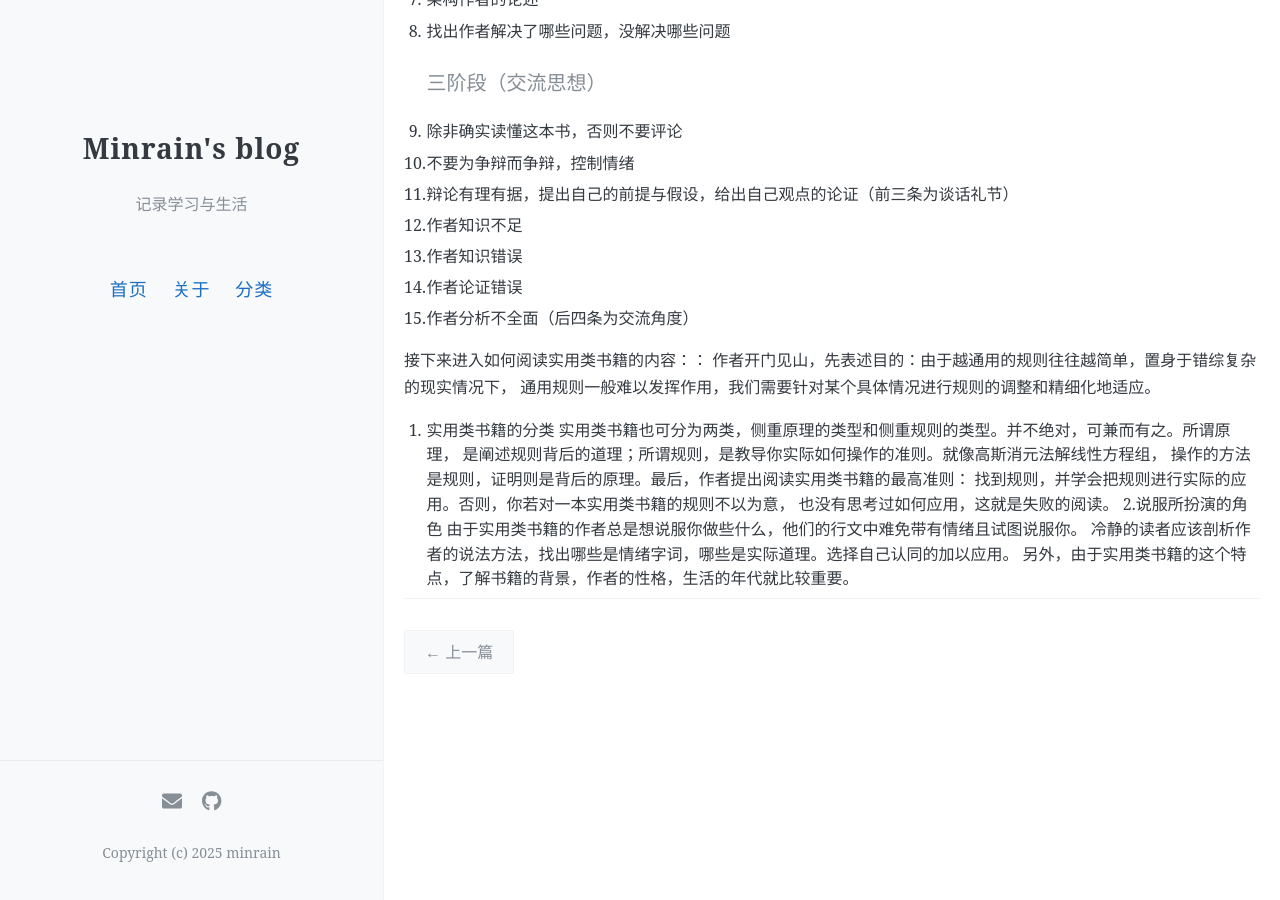
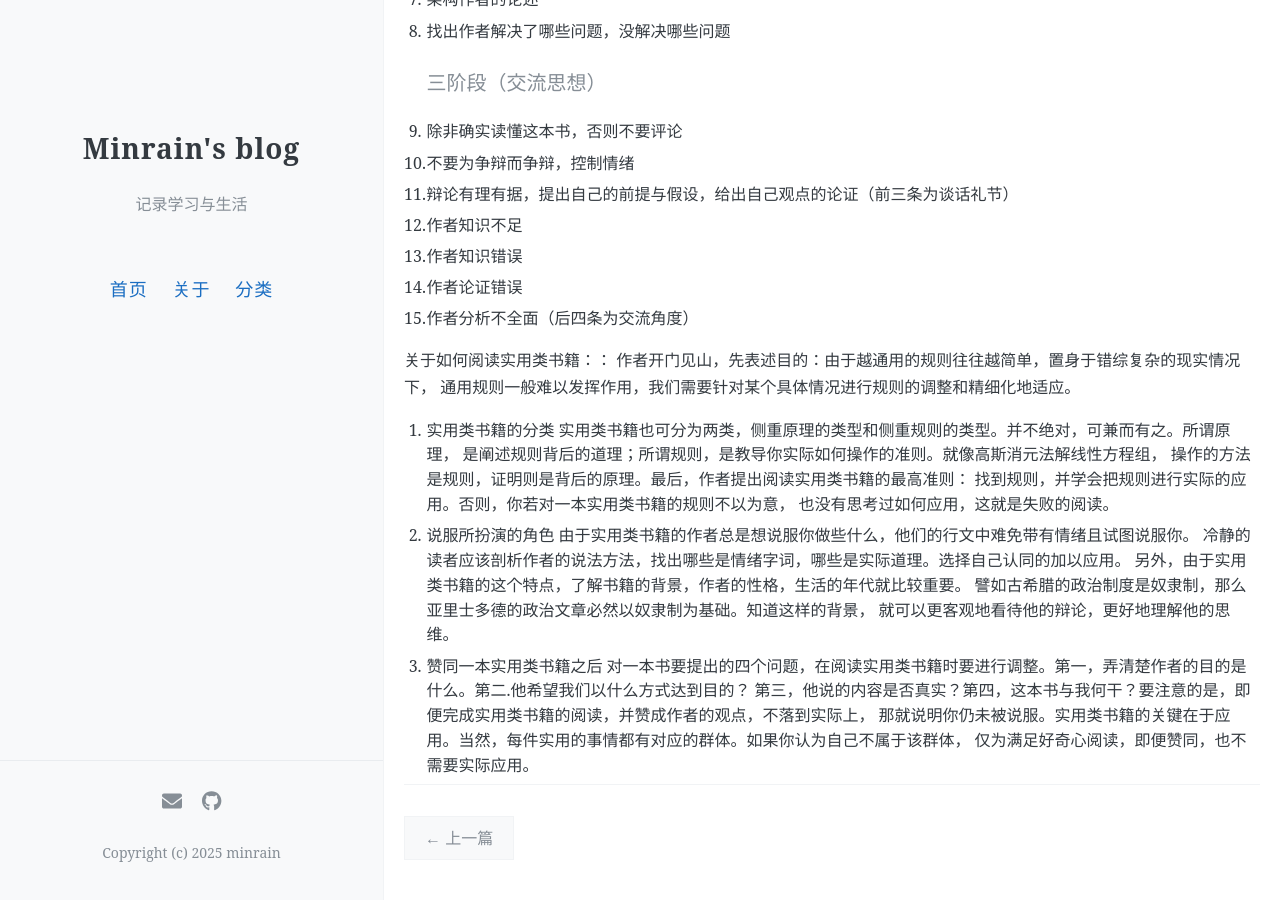
Before and after one commit to 7kmRunner/7kmRunner.github.io, a Jekyll site: the page built from _posts/2025-7-13-如何阅读一本书读书笔记(6).md, in a window 1280 px wide and 900 px high, scrolled down 549 px. Built offline with Jekyll 4.4.1, drawn with Linux system fonts in a browser that asks for light colours.

Commit message:
Update 2025-7-13-如何阅读一本书读书笔记(6).md

```diff
--- a/_posts/2025-7-13-如何阅读一本书读书笔记(6).md
+++ b/_posts/2025-7-13-如何阅读一本书读书笔记(6).md
@@ -27,7 +27,7 @@ author: Minrain
 14. 作者论证错误
 15. 作者分析不全面（后四条为交流角度）
 
-接下来进入如何阅读实用类书籍的内容：：
+关于如何阅读实用类书籍：：
 作者开门见山，先表述目的：由于越通用的规则往往越简单，置身于错综复杂的现实情况下，
 通用规则一般难以发挥作用，我们需要针对某个具体情况进行规则的调整和精细化地适应。
 1. 实用类书籍的分类
@@ -36,7 +36,14 @@ author: Minrain
 操作的方法是规则，证明则是背后的原理。最后，作者提出阅读实用类书籍的最高准则：
 找到规则，并学会把规则进行实际的应用。否则，你若对一本实用类书籍的规则不以为意，
 也没有思考过如何应用，这就是失败的阅读。
-2.说服所扮演的角色
+2. 说服所扮演的角色
 由于实用类书籍的作者总是想说服你做些什么，他们的行文中难免带有情绪且试图说服你。
 冷静的读者应该剖析作者的说法方法，找出哪些是情绪字词，哪些是实际道理。选择自己认同的加以应用。
 另外，由于实用类书籍的这个特点，了解书籍的背景，作者的性格，生活的年代就比较重要。
+譬如古希腊的政治制度是奴隶制，那么亚里士多德的政治文章必然以奴隶制为基础。知道这样的背景，
+就可以更客观地看待他的辩论，更好地理解他的思维。
+3. 赞同一本实用类书籍之后
+对一本书要提出的四个问题，在阅读实用类书籍时要进行调整。第一，弄清楚作者的目的是什么。第二.他希望我们以什么方式达到目的？
+第三，他说的内容是否真实？第四，这本书与我何干？要注意的是，即便完成实用类书籍的阅读，并赞成作者的观点，不落到实际上，
+那就说明你仍未被说服。实用类书籍的关键在于应用。当然，每件实用的事情都有对应的群体。如果你认为自己不属于该群体，
+仅为满足好奇心阅读，即便赞同，也不需要实际应用。
```
